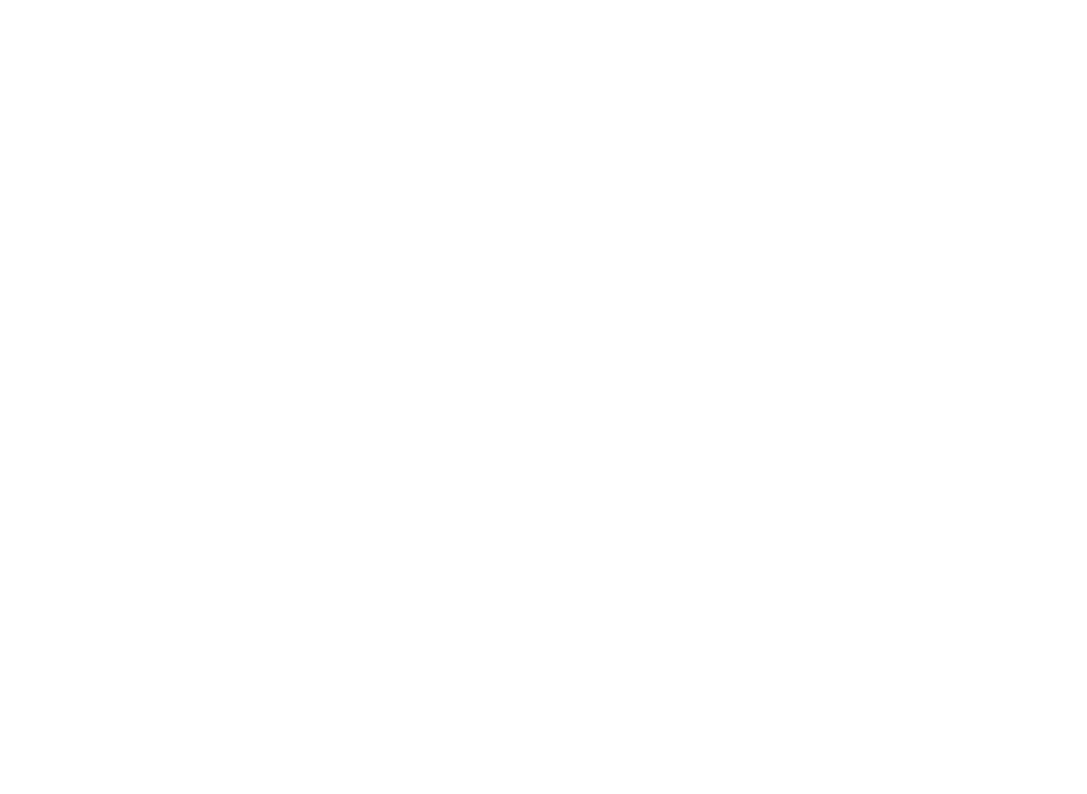
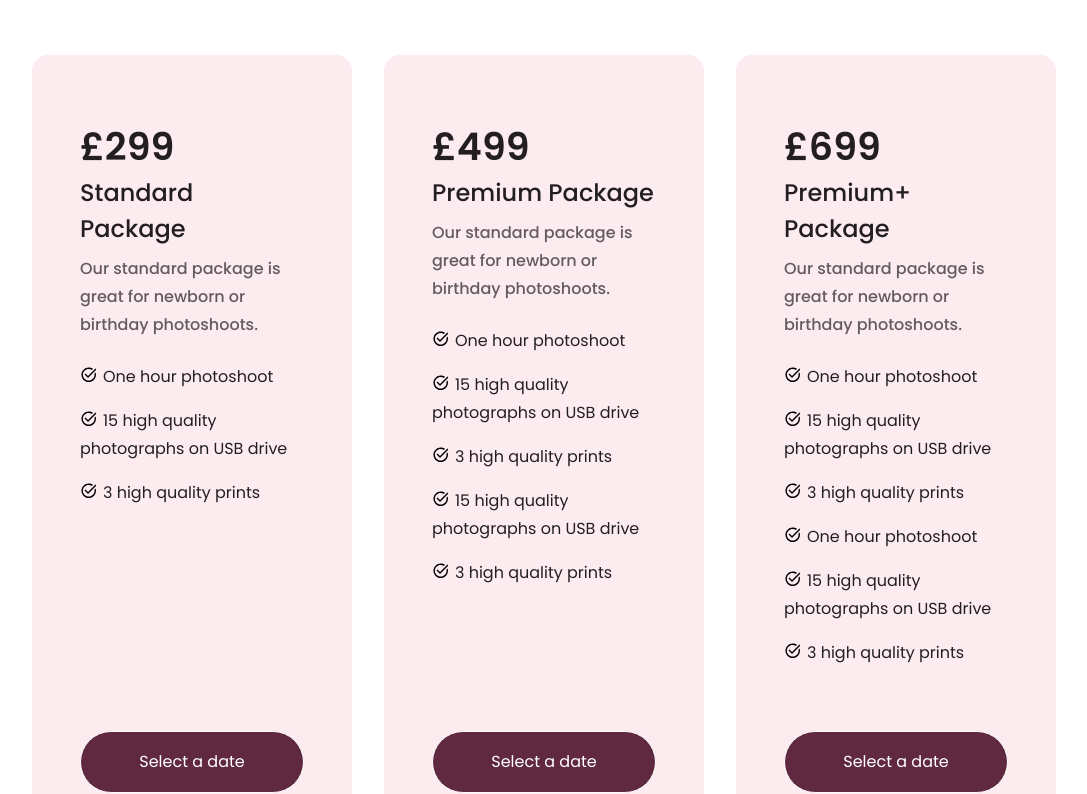
Before and after one commit to darylste/kf-photography, a Next.js app: page /pricing in a window 1280 px wide. Before the commit this address had no page. Shown: the part 427-1221 px from the top of the page, without its empty margins (96-1183 px from the left). Before the commit the page ends 800 px from the top, so only its background shows below. Built offline with nearby package versions, Linux system fonts and the light colour scheme.

Commit message:
pricing page created

```diff
--- a/Atomic/Atoms/Button/Button.module.scss
+++ b/Atomic/Atoms/Button/Button.module.scss
@@ -3,10 +3,12 @@
 .cta {
   padding: $spacing-2xs $spacing-md;
   border-radius: 40px;
+  text-align: center;
 }
 
 .secondary {
   display: inline-flex;
+  text-align: center;
 
   & > * {
     margin-left: $spacing-3xs;
@@ -14,7 +16,9 @@
 }
 
 .outline {
-  border: 1px solid $color-grey;
+  background-color: $color-primary-tint;
+  color: $color-white;
+  border: 1px solid $color-white;
 
   &:hover {
     background-color: $color-primary;
--- /dev/null
+++ b/Atomic/Molecules/PackageCard/PackageCard.module.scss
@@ -0,0 +1,22 @@
+@import '@styles/variables.module.scss';
+
+.card {
+  background-color: $color-primary-accent;
+  padding: $spacing-lg $spacing-md;
+  border-radius: $spacing-2xs;
+  display: flex;
+  flex-direction: column;
+}
+
+.list {
+  list-style: none;
+  list-style-image: url('../../../public/assets/icons/check.svg');
+  list-style-position: inside;
+  flex: 1;
+
+  &Item {
+    &:not(:last-of-type) {
+      padding-bottom: $spacing-2xs;
+    }
+  }
+}
--- /dev/null
+++ b/Atomic/Molecules/PackageCard/PackageCard.tsx
@@ -0,0 +1,52 @@
+import { Button, Spacer, Text } from '@atomic';
+import { IPackageCardProps } from '@types';
+import cn from 'classnames';
+import React from 'react';
+
+import styles from './PackageCard.module.scss';
+
+const PackageCard: React.FC<IPackageCardProps> = ({
+  varient = 'standard',
+  price,
+  title,
+  description,
+  list,
+}) => {
+  return (
+    <div
+      className={cn(
+        styles.card,
+        varient === 'standard' ? styles.standard : null,
+      )}
+    >
+      <Text varient='h3'>£{price}</Text>
+      <Text varient='h6'>{title}</Text>
+      <Spacer
+        top='3xs'
+        bottom='xs'
+      >
+        <Text varient='body2'>{description}</Text>
+      </Spacer>
+      <ul className={styles.list}>
+        {list.map((item, key) => (
+          <li
+            key={key}
+            className={styles.listItem}
+          >
+            {item}
+          </li>
+        ))}
+      </ul>
+      <Spacer top='lg' />
+      <Button
+        href='/contact'
+        varient='cta'
+        color='outline'
+      >
+        Select a date
+      </Button>
+    </div>
+  );
+};
+
+export default PackageCard;
--- /dev/null
+++ b/Atomic/Organisms/PricingSection/PricingSection.module.scss
@@ -0,0 +1,19 @@
+@import '@styles/variables.module.scss';
+@import '@styles/mixins.module.scss';
+
+.section {
+  @include sectionSpacing;
+  @include flexCenter;
+  flex-direction: column;
+}
+
+.textContainer {
+  @include flexCenter;
+  flex-direction: column;
+  width: 66%;
+}
+
+.cardContainer {
+  @include grid3Col;
+  gap: $spacing-sm;
+}
--- /dev/null
+++ b/Atomic/Organisms/PricingSection/PricingSection.tsx
@@ -0,0 +1,33 @@
+import { Spacer, Text } from '@atomic';
+import { IPricingSectionProps } from '@types';
+import PackageCard from 'Atomic/Molecules/PackageCard/PackageCard';
+import React from 'react';
+
+import styles from './PricingSection.module.scss';
+
+const PricingSection: React.FC<IPricingSectionProps> = ({
+  title,
+  text,
+  cards,
+}) => {
+  return (
+    <section className={styles.section}>
+      <div className={styles.textContainer}>
+        <Text varient='h2'>{title}</Text>
+        <Spacer top='2xs' />
+        <Text varient='body2'>{text}</Text>
+      </div>
+      <Spacer top='lg' />
+      <div className={styles.cardContainer}>
+        {cards.map((item, index) => (
+          <PackageCard
+            key={index}
+            {...item}
+          />
+        ))}
+      </div>
+    </section>
+  );
+};
+
+export default PricingSection;
--- a/Atomic/Organisms/index.ts
+++ b/Atomic/Organisms/index.ts
@@ -2,5 +2,6 @@
 export { default as Footer } from './Footer/Footer';
 export { default as HeroSection } from './HeroSection/HeroSection';
 export { default as Navbar } from './Navbar/Navbar';
+export { default as PricingSection } from './PricingSection/PricingSection';
 export { default as ProcessSection } from './ProcessSection/ProcessSection';
 export { default as ReviewSection } from './ReviewSection/ReviewSection';
--- a/Atomic/index.ts
+++ b/Atomic/index.ts
@@ -5,6 +5,7 @@
   Footer,
   HeroSection,
   Navbar,
+  PricingSection,
   ProcessSection,
   ReviewSection,
 } from './Organisms/index';
--- a/pages/_app.tsx
+++ b/pages/_app.tsx
@@ -1,5 +1,6 @@
 import '@styles/globals.scss';
 
+import { Footer, Navbar } from '@atomic';
 import { Poppins } from '@next/font/google';
 import type { AppProps } from 'next/app';
 import React from 'react';
@@ -10,10 +11,43 @@
   style: 'normal',
 });
 
+const navbarProps = {
+  navItems: [
+    { name: 'Home', url: '/' },
+    { name: 'About us', url: '/about' },
+    { name: 'Features', url: '/features' },
+    { name: 'Pricing', url: '/pricing' },
+    { name: 'FAQ', url: '/faq' },
+  ],
+  btnText: 'Contact me',
+  btnUrl: '/contact',
+};
+
+const footerProps = {
+  title: "Let's talk!",
+  mainText:
+    'Lorem ipsum, dolor sit amet consectetur adipisicing elit. Sapiente voluptates, quidem iste mollitia deleniti ut.',
+  sideText:
+    'We are always open to discuss your project and improve your online presence.',
+  facebookUrl: 'https://www.facebook.com',
+  instagramUrl: 'https://www.instagram.com',
+  emailAddress: 'kfphotography@gmail.com',
+  phoneNumber: '07359 073096',
+  navItems: [
+    { name: 'Home', url: '/' },
+    { name: 'About us', url: '/about' },
+    { name: 'Features', url: '/features' },
+    { name: 'Pricing', url: '/pricing' },
+    { name: 'FAQ', url: '/faq' },
+  ],
+};
+
 export default function App({ Component, pageProps }: AppProps) {
   return (
     <main className={poppins.className}>
+      <Navbar {...navbarProps} />
       <Component {...pageProps} />
+      <Footer {...footerProps} />
     </main>
   );
 }
--- /dev/null
+++ b/pages/pricing.tsx
@@ -0,0 +1,77 @@
+import { PricingSection } from '@atomic';
+import { IPricingSectionProps } from '@types';
+import Head from 'next/head';
+import React from 'react';
+
+const pricingSectionProps: IPricingSectionProps = {
+  title: 'Our Packages',
+  text: "We offer a range of premade packages that can be tailored to your ocassion. If you're looking for a custom package please contact me at $$EMAIL_ADDRESS$$ or via $$FACEBOOK_LINK$$.",
+  cards: [
+    {
+      varient: 'standard',
+      price: 299,
+      title: 'Standard Package',
+      description:
+        'Our standard package is great for newborn or birthday photoshoots.',
+      list: [
+        'One hour photoshoot',
+        '15 high quality photographs on USB drive',
+        '3 high quality prints',
+      ],
+    },
+    {
+      varient: 'standard',
+      price: 499,
+      title: 'Premium Package',
+      description:
+        'Our standard package is great for newborn or birthday photoshoots.',
+      list: [
+        'One hour photoshoot',
+        '15 high quality photographs on USB drive',
+        '3 high quality prints',
+        '15 high quality photographs on USB drive',
+        '3 high quality prints',
+      ],
+    },
+    {
+      varient: 'standard',
+      price: 699,
+      title: 'Premium+ Package',
+      description:
+        'Our standard package is great for newborn or birthday photoshoots.',
+      list: [
+        'One hour photoshoot',
+        '15 high quality photographs on USB drive',
+        '3 high quality prints',
+        'One hour photoshoot',
+        '15 high quality photographs on USB drive',
+        '3 high quality prints',
+      ],
+    },
+  ],
+};
+
+const Pricing = () => {
+  return (
+    <div>
+      <Head>
+        <title>KF Photography - Pricing</title>
+        <meta
+          name='description'
+          content='Kirsty Ferris Photography is a Glasgow based family/events photographer. We can create the perfect package for you and capture memories that last a lifetime.'
+        />
+        <meta
+          name='author'
+          content='https://www.daryl-stensland.com/'
+        />
+        <meta
+          name='robots'
+          content='index, follow'
+        />
+      </Head>
+      <PricingSection {...pricingSectionProps} />
+    </div>
+  );
+};
+
+export default Pricing;
```
Also changed, not shown: pages/index.tsx (+9 -37 lines), utils/types.ts (+14 -0 lines), public/assets/icons/check.svg (added).
